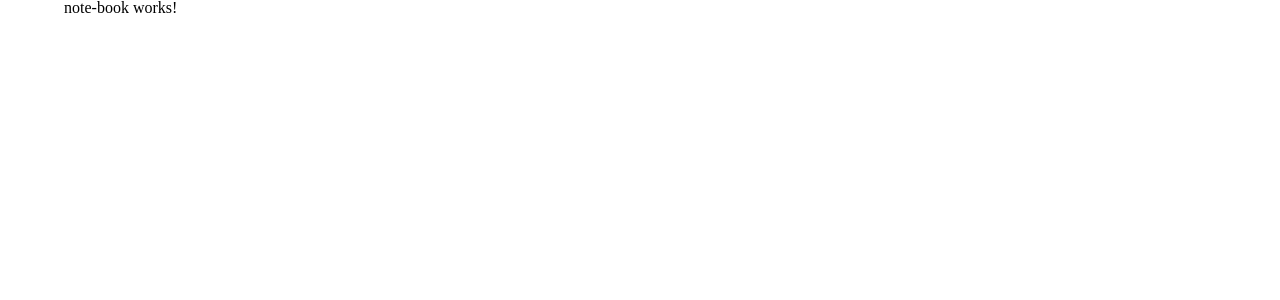
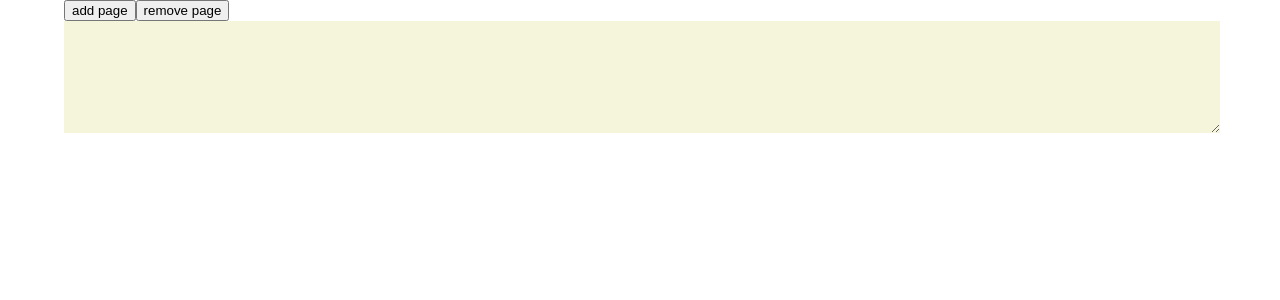
Before and after one commit to mhigbyflowers/angular-Notbook, an Angular app: page / in a window 1280 px wide. Shown: the top 300 px of the page. Built offline with nearby package versions, Linux system fonts and the light colour scheme.

Commit message:
saveing all pages to sessonstorage

```diff
--- a/src/app/components/note-book/note-book.component.html
+++ b/src/app/components/note-book/note-book.component.html
@@ -1 +1,6 @@
-<p>note-book works!</p>
+<button (click)="addPage()">add page</button>
+<button (click)="removePage()">remove page</button>
+
+<ng-container *ngFor="let page of pages">
+<app-note-page (update)="take($event)" [page]="page"></app-note-page>
+</ng-container>
--- a/src/app/components/note-book/note-book.component.ts
+++ b/src/app/components/note-book/note-book.component.ts
@@ -1,4 +1,5 @@
 import { Component, OnInit } from '@angular/core';
+import { Page } from 'src/app/interfaces/page';
 
 @Component({
   selector: 'app-note-book',
@@ -6,10 +7,49 @@ import { Component, OnInit } from '@angular/core';
   styleUrls: ['./note-book.component.scss']
 })
 export class NoteBookComponent implements OnInit {
-
-  constructor() { }
+  pages: Array<Page>
+  pageNumber: number;
+  constructor() {
+    this.pageNumber = 1;
+    this.pages = [{ value: '', pageId: this.pageNumber }]
+  }
 
   ngOnInit(): void {
+
+    this.pages = sessionStorage.getItem('pages') ? JSON.parse(sessionStorage.getItem('pages')) : this.pages;
+
+    console.log(this.pages, 'storage');
+
+  }
+  addPage() {
+
+    {
+      this.pages.length < 3 &&
+      this.pageNumber++;
+      this.pages.push({ value: '', pageId: this.pageNumber });
+
+    }
+    console.log(this.pages,'add');
+
+  }
+
+  removePage() {
+    {
+      this.pages.length > 1 &&
+      this.pageNumber--;
+      this.pages.pop();
+      console.log(this.pages,'');
+    }
+  }
+  take(e) {
+    console.log(e, 'eeee');
+    this.pages.forEach(page => {
+      if (page.pageId === e.pageId) {
+        page.value = e.value;
+      }
+    });
+    sessionStorage.setItem('pages', JSON.stringify(this.pages))
+
   }
 
 }
--- a/src/app/components/note-page/note-page.component.html
+++ b/src/app/components/note-page/note-page.component.html
@@ -1,4 +1 @@
 <textarea #note (keyup)="noteChange(note.value)" class="text-box">{{noteText}}</textarea>
-{{note.value}}
-
-<button (click)="newPage()">newPage</button>
--- a/src/app/components/note-page/note-page.component.scss
+++ b/src/app/components/note-page/note-page.component.scss
@@ -1,10 +1,8 @@
-:host {
 
-}
 .text-box{
     width: 100%;
-    height: 100vh;
+    height: 100%;
     font-size: 3rem;
     border:none;
-
+    background-color: beige;
 }
--- a/src/app/components/note-page/note-page.component.ts
+++ b/src/app/components/note-page/note-page.component.ts
@@ -1,25 +1,30 @@
-import { Component, OnInit } from '@angular/core';
+import { Component, OnChanges, Input, Output, EventEmitter } from '@angular/core';
 import { Router } from '@angular/router';
+import { Page } from 'src/app/interfaces/page';
 
 @Component({
   selector: 'app-note-page',
   templateUrl: './note-page.component.html',
   styleUrls: ['./note-page.component.scss']
 })
-export class NotePageComponent implements OnInit {
+export class NotePageComponent implements OnChanges {
+  @Input() page: Page;
+  @Output() update: EventEmitter<Page> = new EventEmitter();
+  noteText = ''
+  constructor(route: Router) {
+  }
 
-  noteText = ''
-  constructor(route:Router) {
-
+  ngOnChanges(): void {
+    if (this.page) {
+      this.noteText = this.page.value;
+    }
 
   }
-
-  ngOnInit(): void {
-   this.noteText=sessionStorage.getItem('note')
-
-  }
-  noteChange(e){
-    sessionStorage.setItem('note',e)
+  noteChange(value) {
+    this.update.emit({
+      pageId:this.page.pageId,
+      value: value
+    })
   }
 
 
--- /dev/null
+++ b/src/app/interfaces/page.ts
@@ -0,0 +1,4 @@
+export interface Page {
+    value:string;
+    pageId:number;
+}
```
